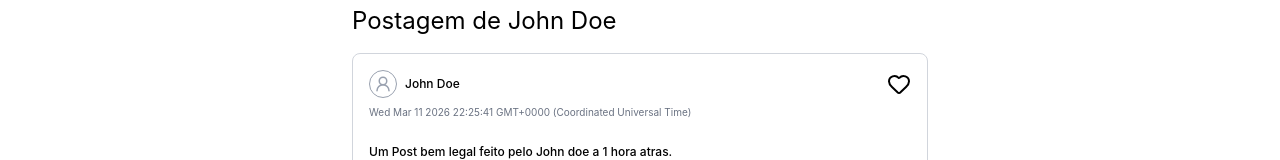
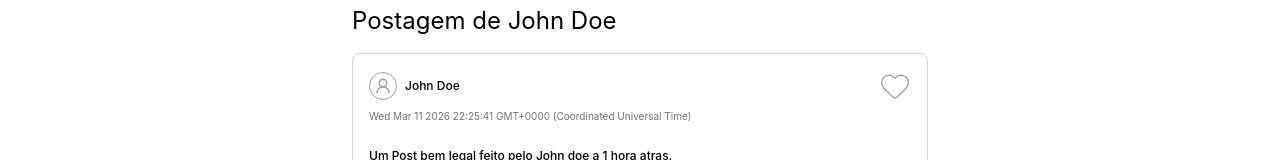
Before and after one commit to michelzaum/sayit, a React (Vite) app in the folder web/: page /postDetails in a window 1280 px wide. Shown: the part 187-347 px from the top of the page. Built offline with nearby package versions, Linux system fonts and the light colour scheme.

Commit message:
feat: increase heart icon size and change stroke color and width

```diff
--- a/web/src/components/postItem/index.tsx
+++ b/web/src/components/postItem/index.tsx
@@ -33,7 +33,9 @@ export function PostItem({
         </div>
         <button className="hover:cursor-pointer" onClick={toggleLike}>
           <Heart
-            className={`${isPostLiked ? "fill-red-500 stroke-red-500" : "bg-transparent"}`}
+            height={32}
+            width={32}
+            className={`${isPostLiked ? "fill-red-500 stroke-red-500" : "bg-transparent stroke-1 stroke-gray-400"}`}
           />
         </button>
       </div>
```
